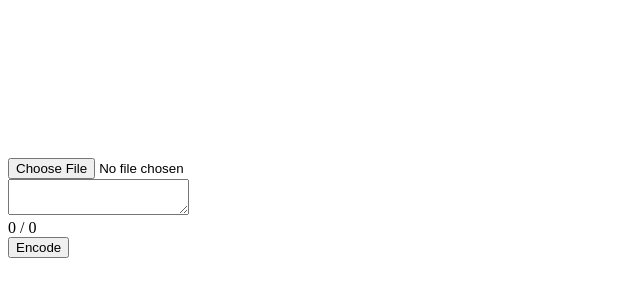
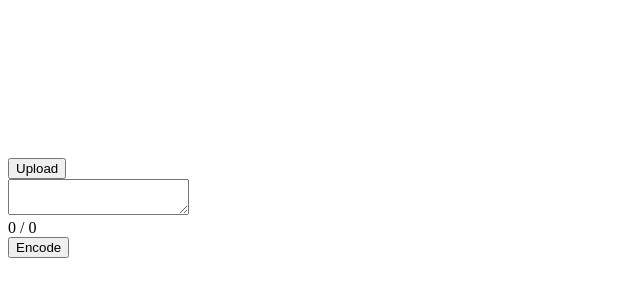
Before and after one commit to KyMback/picture-conversation, a React app: page / in a window 1280 px wide. Shown: the top 300 px of the page, without its empty margins (0-640 px from the left). Built offline with nearby package versions, Linux system fonts and the light colour scheme.

Commit message:
Added dropzone configuration

```diff
--- a/package.json
+++ b/package.json
@@ -27,7 +27,8 @@
     "mobx": "^6.3.5",
     "mobx-react-lite": "^3.2.1",
     "react": "^17.0.2",
-    "react-dom": "^17.0.2"
+    "react-dom": "^17.0.2",
+    "react-dropzone": "^11.4.2"
   },
   "devDependencies": {
     "@babel/core": "^7.15.8",
--- a/src/App.tsx
+++ b/src/App.tsx
@@ -1,10 +1,16 @@
 import { useEffect, useRef, useState } from "react";
 import { observer } from "mobx-react-lite";
 import { AppStore } from "stores/AppStore";
+import { useDropzone } from "react-dropzone";
 
 export const App = observer(() => {
   const ref = useRef<HTMLCanvasElement>(null);
   const [store] = useState(new AppStore(ref));
+  const { getInputProps, open } = useDropzone({
+    accept: ["image/*"],
+    multiple: false,
+    onDrop: store.setFile,
+  });
 
   useEffect(() => store.dispose, [store]);
 
@@ -12,7 +18,10 @@ export const App = observer(() => {
     <div>
       <div style={{ display: "flex", flexDirection: "column" }}>
         <canvas ref={ref} style={{ width: "300px" }} />
-        <input type="file" onChange={(e) => store.setFile(e.target.files)} />
+        <div>
+          <button onClick={open}>Upload</button>
+          <input {...getInputProps()} />
+        </div>
       </div>
       <div>
         <textarea
--- a/src/stores/AppStore.ts
+++ b/src/stores/AppStore.ts
@@ -71,8 +71,8 @@ export class AppStore {
     this.text = value;
   };
 
-  public setFile = async (value: FileList | null) => {
-    const file = value?.[0];
+  public setFile = async (value: Array<File>) => {
+    const file = value[0];
 
     this.file = file;
 
```
Also changed, not shown: 1 other file (tests, documents, lock files or other folders).
